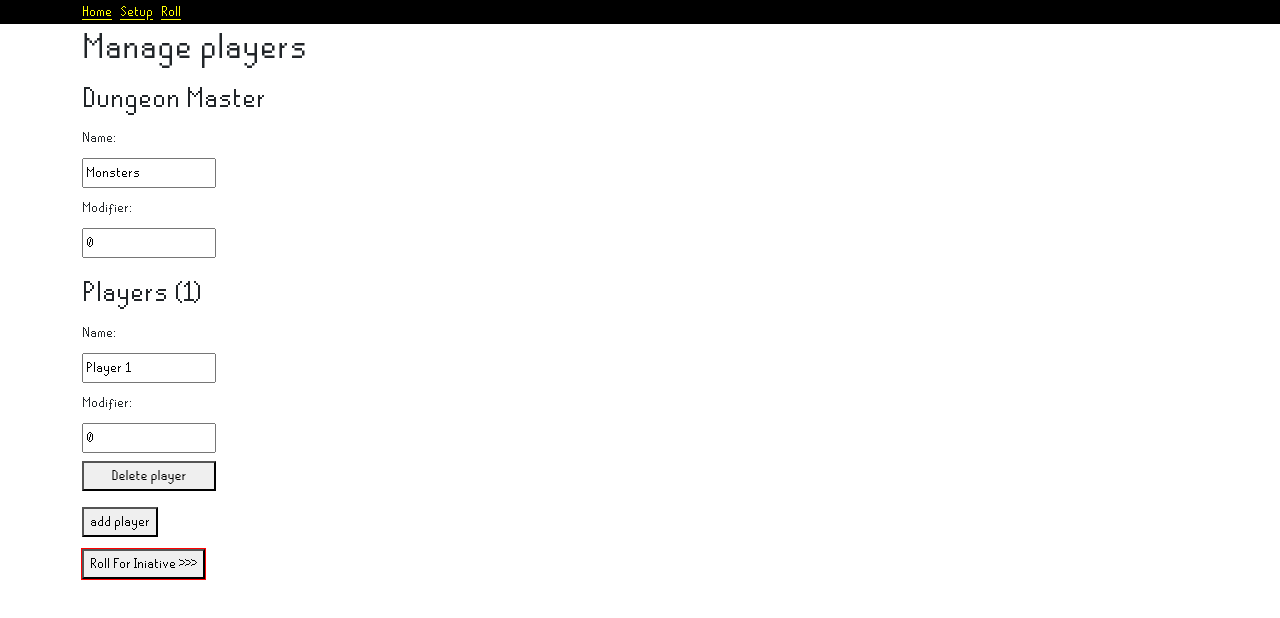
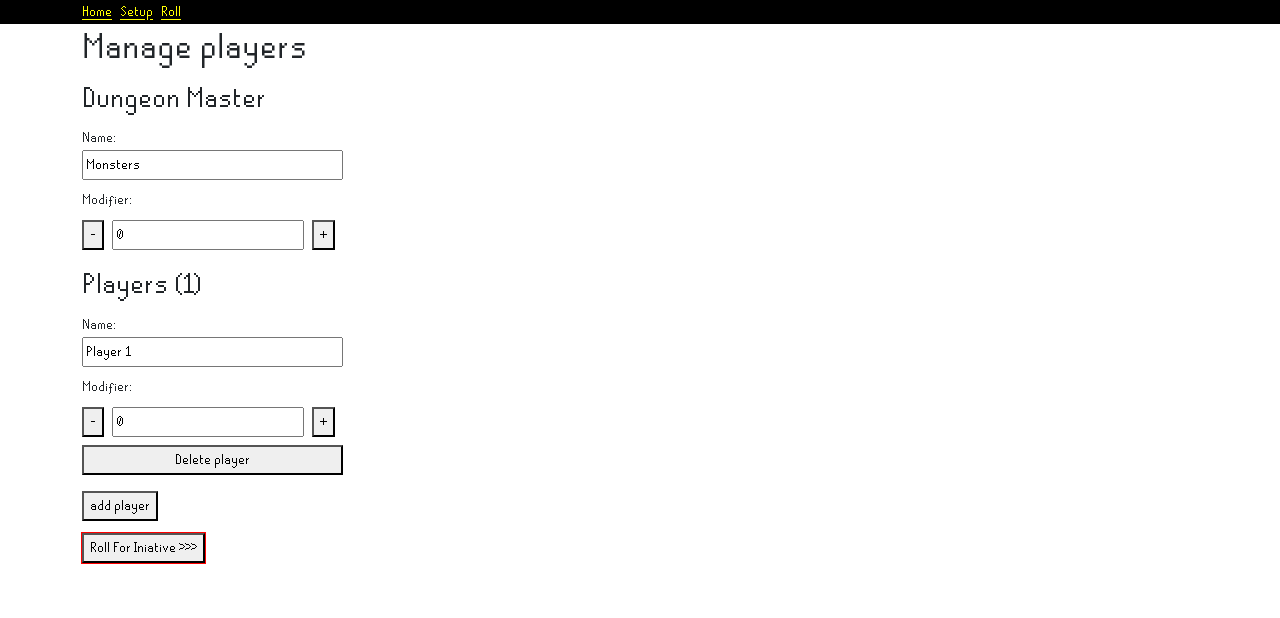
Before and after one commit to Roll-for-Initiative/roll-for-initiative-spa, a Vue app: page /setup in a window 1280 px wide. Shown: the top 618 px of the page. Built offline with nearby package versions, Linux system fonts and the light colour scheme.

Commit message:
added input components with model references

```diff
--- /dev/null
+++ b/src/components/NumberInput.vue
@@ -0,0 +1,69 @@
+<template>
+  <div class="number-input">
+    <label class="number-input__label" :for="idAttribute">{{ name }}:</label>
+    <button @click="decrement">-</button>
+    <input
+      class="number-input__input"
+      v-model="model"
+      :id="idAttribute"
+      :name="name"
+      type="number"
+    />
+    <button @click="increment">+</button>
+  </div>
+</template>
+
+<script setup lang="ts">
+import { computed } from 'vue'
+
+interface Props {
+  name: string
+  id: string
+}
+const props = defineProps<Props>()
+const model = defineModel<number>({ required: true })
+
+const idAttribute = computed(() => `${props.name}-${props.id}`)
+
+const decrement = () => {
+  model.value--
+}
+
+const increment = () => {
+  model.value++
+}
+</script>
+
+<style lang="scss">
+.number-input {
+  display: flex;
+  flex-wrap: wrap;
+  gap: 0.5rem;
+}
+
+.number-input__label,
+.number-input__input {
+  display: block;
+}
+
+.number-input__label {
+  flex: 1 1 100%;
+  text-transform: capitalize;
+}
+
+.number-input__input {
+  flex: 1 1 auto;
+}
+
+/* Chrome, Safari, Edge, Opera */
+.number-input__input::-webkit-outer-spin-button,
+.number-input__input::-webkit-inner-spin-button {
+  -webkit-appearance: none;
+  margin: 0;
+}
+
+/* Firefox */
+.number-input__input {
+  -moz-appearance: textfield;
+}
+</style>
--- a/src/components/PlayerCard.vue
+++ b/src/components/PlayerCard.vue
@@ -1,10 +1,7 @@
 <template>
   <div class="player-card">
-    <label :for="`name-${player.id}`">Name:</label>
-    <input v-model="name" :id="`name-${player.id}`" name="name" type="text" />
-
-    <label :for="`modifier-${player.id}`">Modifier:</label>
-    <input v-model="modifier" :id="`modifier-${player.id}`" name="modifier" type="number" />
+    <TextInput v-model="model.name" :id="player.id" name="name" />
+    <NumberInput v-model="model.modifier" :id="player.id" name="modifier" />
     <button class="w-100" v-if="enableDelete" @click="handleDelete">Delete player</button>
   </div>
 </template>
@@ -14,6 +11,8 @@ import { ref } from 'vue'
 
 import { type Player } from '../types/player'
 import { usePlayerStore } from '@/stores/players'
+import TextInput from './TextInput.vue'
+import NumberInput from './NumberInput.vue'
 
 interface Props {
   player: Player
@@ -24,8 +23,10 @@ const props = withDefaults(defineProps<Props>(), {
   enableDelete: true
 })
 
-const name = ref(props.player.name)
-const modifier = ref(props.player.modifier)
+const model = ref({
+  name: props.player.name,
+  modifier: props.player.modifier
+})
 
 const playerStore = usePlayerStore()
 
--- /dev/null
+++ b/src/components/TextInput.vue
@@ -0,0 +1,36 @@
+<template>
+  <div class="text-input">
+    <label class="text-input__label" :for="idAttribute">{{ name }}:</label>
+    <input class="text-input__input" v-model="model" :id="idAttribute" :name="name" type="text" />
+  </div>
+</template>
+
+<script setup lang="ts">
+import { computed } from 'vue'
+
+interface Props {
+  name: string
+  id: string
+}
+
+const props = defineProps<Props>()
+const model = defineModel<string>()
+
+const idAttribute = computed(() => `${props.name}-${props.id}`)
+</script>
+
+<style lang="scss">
+.text-input {
+  width: 100%;
+}
+
+.text-input__label,
+.text-input__input {
+  display: block;
+  width: 100%;
+}
+
+.text-input__label {
+  text-transform: capitalize;
+}
+</style>
--- a/src/views/SetupView.vue
+++ b/src/views/SetupView.vue
@@ -9,17 +9,26 @@
     <div class="row">
       <div class="col">
         <h2>Dungeon Master</h2>
-        <PlayerCard :player="playerStore.dungeonMaster" :enableDelete="false" />
       </div>
+    </div>
+
+    <div class="row">
+      <PlayerCard class="col-3" :player="playerStore.dungeonMaster" :enableDelete="false" />
     </div>
 
     <div class="row">
       <div class="col">
         <h2>Players ({{ playerStore.playerCount }})</h2>
-        <div class="setup-view__cards">
-          <PlayerCard v-for="player in playerStore.players" :player="player" :key="player.id" />
-        </div>
       </div>
+    </div>
+
+    <div class="row">
+      <PlayerCard
+        class="col-3"
+        v-for="player in playerStore.players"
+        :player="player"
+        :key="player.id"
+      />
     </div>
 
     <div class="row">
@@ -31,7 +40,9 @@
     <div class="row">
       <div class="col">
         <div class="setup-view__actions">
-          <RouterLink class="router-link setup-view__actions-btn" to="/roll"><button>Roll For Iniative >>></button></RouterLink>
+          <RouterLink class="router-link setup-view__actions-btn" to="/roll">
+            <button>Roll For Iniative >>></button>
+          </RouterLink>
         </div>
       </div>
     </div>
@@ -54,12 +65,6 @@ playerStore.$subscribe((mutation, state) => {
 </script>
 
 <style lang="scss">
-.setup-view__cards {
-  display: flex;
-  flex-wrap: wrap;
-  gap: 1rem;
-}
-
 .setup-view__actions {
   margin-top: 12px;
 }
@@ -67,5 +72,4 @@ playerStore.$subscribe((mutation, state) => {
 .setup-view__actions-btn {
   outline: 1px solid #ff0000;
 }
-
 </style>
```
